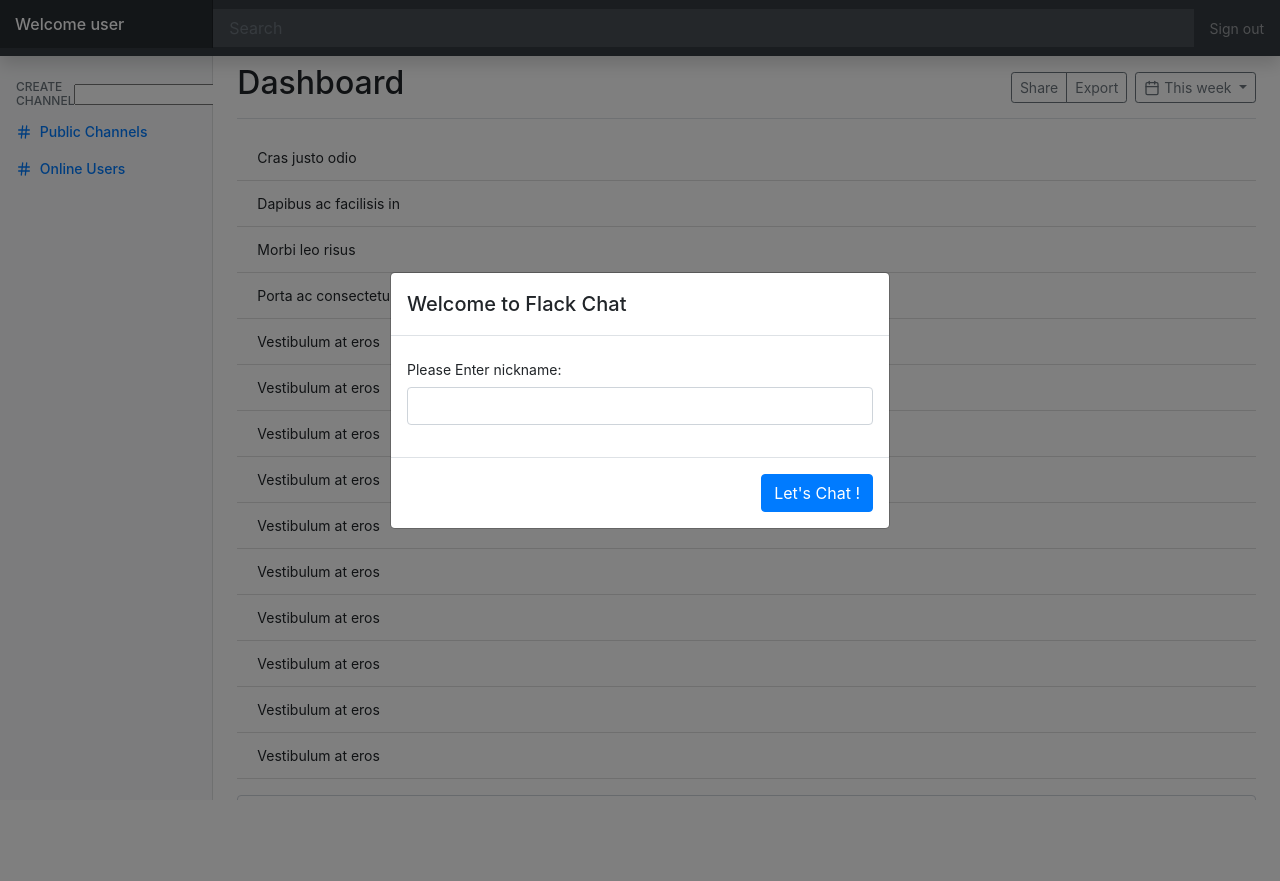
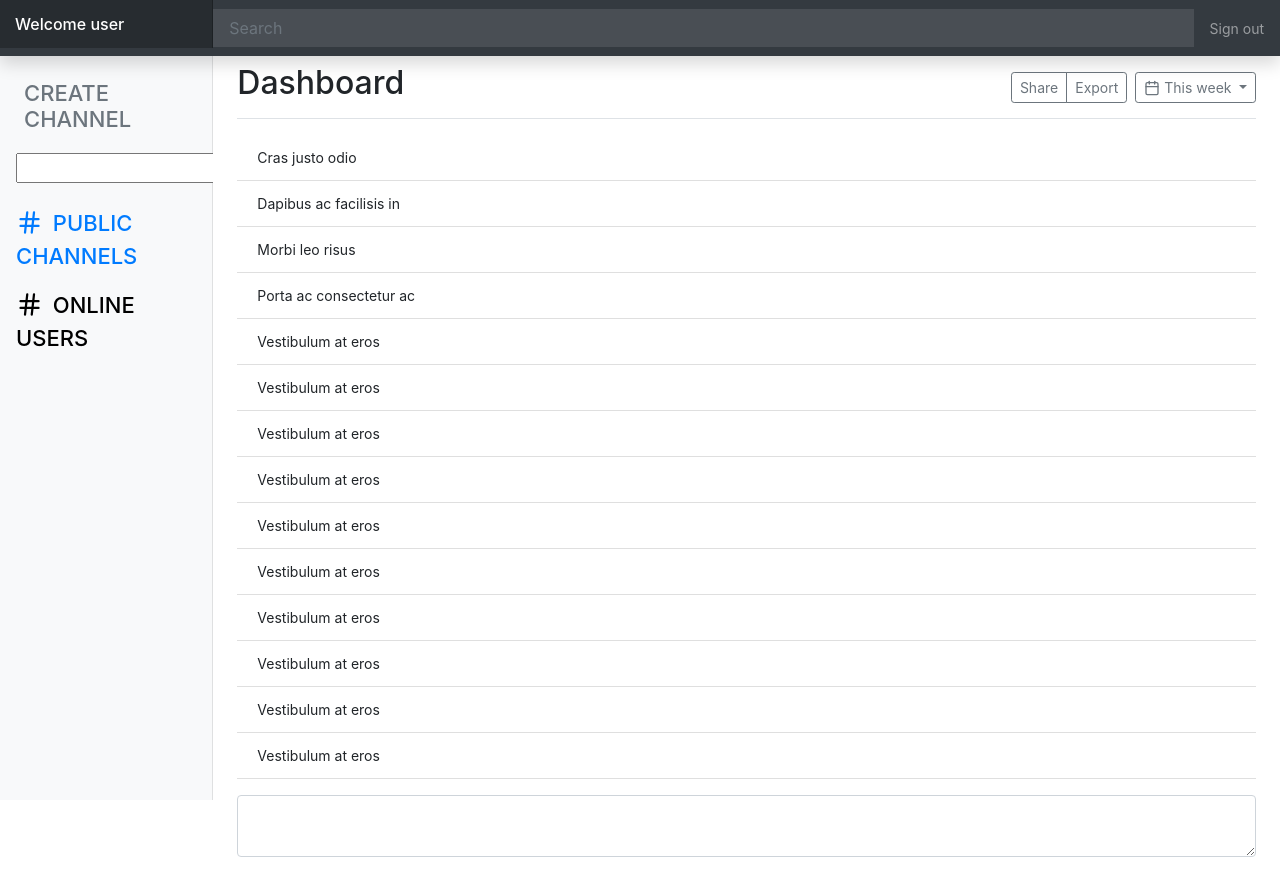
Before and after one commit to leozitor-cs50web/CS50Project2, a Flask app: page / in a window 1280 px wide. Before the commit the page ends 800 px from the top, so only its background shows below. Run offline with Flask 2, Linux system fonts and the light colour scheme; some libraries are stand-ins or nearby versions.

Commit message:
ajusted left bar, now need to fix the javascript that creates new channel

```diff
--- a/templates/index.html
+++ b/templates/index.html
@@ -20,6 +20,41 @@
     <script>
       document.addEventListener('DOMContentLoaded', function() {
 
+
+
+//MEXER abaixo AQUI
+
+        // Enable button only if there is text in the input field
+        document.querySelector('#channelInput').onkeyup = () => {
+        if (document.querySelector('#channelInput').value.length > 0)
+            document.querySelector('#channelCreate').disabled = false;
+        else
+            document.querySelector('#channelCreate').disabled = true;
+        };
+
+        document.querySelector('#channelCreate').onsubmit = () => {
+
+                    // Create new item for list
+                    document.createElement
+                    const li = document.createElement('li');
+                    li.innerHTML = document.querySelector('#task').value;
+
+                    // Add new item to task list
+                    document.querySelector('#tasks').append(li);
+
+                    // Clear input field
+                    document.querySelector('#task').value = '';
+
+                    // Stop form from submitting
+                    return false;
+                };
+
+
+// mexer acima daqui
+
+
+
+
         // Look to see if user has been here before. If not, pop up modal.
         if (!localStorage.getItem('userName')) {
             // Set up Modals (there is only one)
@@ -39,13 +74,15 @@
         document.querySelector('#user').innerHTML = userName;
       }
 
+
+
     </script>
 
   </head>
 
   <body >
     <!-- Modal -->
-    <div class="modal fade" id="exampleModalCenter" tabindex="-1" role="dialog" aria-labelledby="exampleModalCenterTitle" aria-hidden="true">
+    <div class="modal fade" id="userNameModalCenter" tabindex="-1" role="dialog" aria-labelledby="exampleModalCenterTitle" aria-hidden="true">
       <div class="modal-dialog modal-dialog-centered" role="document">
         <div class="modal-content">
           <div class="modal-header">
@@ -78,27 +115,29 @@
       <div class="row">
         <nav class="col-md-2 d-none d-md-block bg-light sidebar">
           <div class="sidebar-sticky">
-            <h6 class="sidebar-heading d-flex justify-content-between align-items-center px-3 mt-4 mb-1 text-muted">
-              <span>Create Channel</span>
-              <a class="d-flex align-items-center text-muted" href="#">
-                <input  type="text" name="" value="">
-                <span data-feather="plus-circle"></span>
-              </a>
+            <h6 class="sidebar-heading d-flex justify-content-between align-items-center px-4 mt-4 mb-1 text-muted">
+              <span style="font-size: 22px;">Create Channel</span>
             </h6>
+            <div class="align p-3 align-items-center">
+            <a class="d-flex justify-content-between align-items-center text-muted" href="#">
+              <input id="channelInput" style=" width:200px; height:30px" type="text" name="" value="">
+              <span id="channelCreate" style=" width:27px; height:27px;" data-feather="plus-circle"></span>
+            </a>
+            </div>
             <ul class="nav flex-column">
               <li class="nav-item">
-                <a class="nav-link active" href="#">
-                  <span data-feather="hash"></span>
-                  Public Channels <span class="sr-only">(current)</span>
+                <a style="font-size: 22px;" class="nav-link active" href="#">
+                  <span style=" width:27px; height:27px;" data-feather="hash"></span>
+                  PUBLIC CHANNELS <span class="sr-only">(current)</span>
                 </a>
               </li>
             </ul>
 
             <ul class="nav flex-column">
               <li class="nav-item">
-                <a class="nav-link active" href="#">
-                  <span data-feather="hash"></span>
-                  Online Users <span class="sr-only">(current)</span>
+                <a style="font-size: 22px; color:black;" class="nav-link active" href="#">
+                  <span style=" width:27px; height:27px; color:black;" data-feather="hash"></span>
+                  ONLINE USERS <span class="sr-only">(current)</span>
                 </a>
               </li>
             </ul>
```
